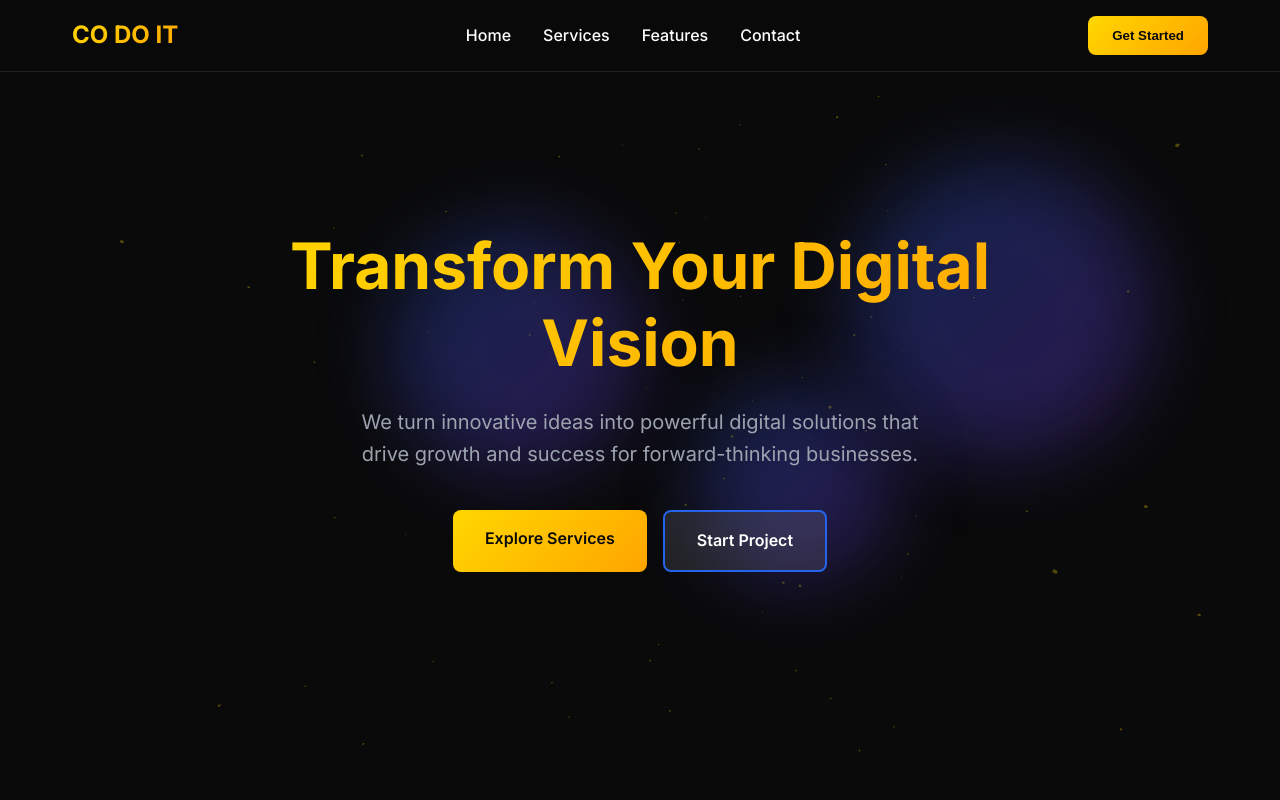
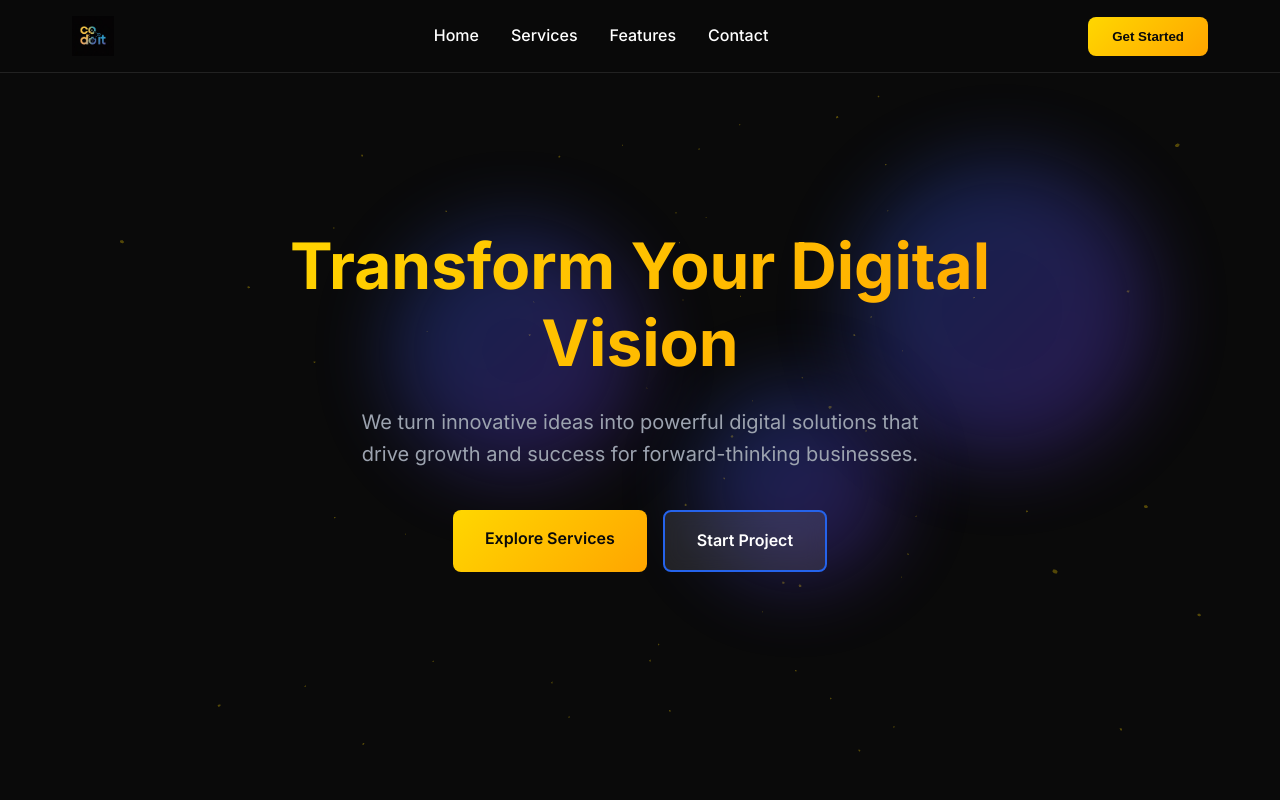
Before and after one commit to Sreeshks/codoit, a React (Vite) app: page / in a window 1280 px wide. Shown: the top 800 px of the page. Built offline with nearby package versions, Linux system fonts and the light colour scheme.

Commit message:
logo added

```diff
--- a/src/App.css
+++ b/src/App.css
@@ -93,11 +93,14 @@ body {
 }
 
 .logo {
-  font-size: 1.5rem;
-  font-weight: 700;
-  background: var(--gradient-gold);
-  -webkit-background-clip: text;
-  -webkit-text-fill-color: transparent;
+  display: flex;
+  align-items: center;
+}
+
+.logo-image {
+  height: 40px;
+  width: auto;
+  object-fit: contain;
 }
 
 .nav-links {
--- a/src/App.tsx
+++ b/src/App.tsx
@@ -238,7 +238,9 @@ const App: React.FC = () => {
 
       <nav id="navbar">
         <div className="nav-container">
-          <div className="logo">CO DO IT</div>
+          <div className="logo">
+            <img src="/Codoit Logo.jpeg" alt="CO DO IT Logo" className="logo-image" />
+          </div>
           <ul className="nav-links">
             <li><a href="#home">Home</a></li>
             <li><a href="#services">Services</a></li>
@@ -401,7 +403,7 @@ const App: React.FC = () => {
               </a>
               <a href="#" className="social-link">
                 <svg width="20" height="20" fill="currentColor" viewBox="0 0 24 24">
-                  <path d="M12.017 0C5.396 0 .029 5.367.029 11.987c0 5.079 3.158 9.417 7.618 11.174-.105-.949-.199-2.403.041-3.439.219-.937 1.406-5.957 1.406-5.957s-.359-.72-.359-1.781c0-1.663.967-2.911 2.168-2.911 1.024 0 1.518.769 1.518 1.688 0 1.029-.653 2.567-.992 3.992-.285 1.193.6 2.165 1.775 2.165 2.128 0 3.768-2.245 3.768-5.487 0-2.861-2.063-4.869-5.008-4.869-3.41 0-5.409 2.562-5.409 5.199 0 1.033.394 2.143.889 2.747.099.118.112.223.085.345-.09.381-.294 1.199-.334 1.363-.053.225-.172.271-.402.165-1.495-.69-2.433-2.878-2.433-4.646 0-3.776 2.748-7.252 7.92-7.252 4.158 0 7.392 2.967 7.392 6.923 0 4.135-2.607 7.462-6.233 7.462-1.214 0-2.357-.629-2.739-1.378l-.742 2.811c-.269 1.045-1.004 2.352-1.495 3.146C9.57 23.812 10.763 24.009 12.017 24.009c6.624 0 11.99-5.367 11.99-11.988C24.007 5.367 18.641.001.012.001z"/>
+                  <path d="M12.017 0C5.396 0 .029 5.367.029 11.987c0 5.079 3.158 9.417 7.618 11.174-.105-.949-.199-2.403.041-3.439.219-.937 1.406-5.957 1.406-5.957s-.359-.72-.359-1.781c0-1.663.967-2.911 2.168-2.911 1.024 0 1.518.769 1.518 1.688 0 1.029-.653 2.567-.992 2.567-1.645 0-3.768-2.245-3.768-5.487 0-2.861-2.063-4.869-5.008-4.869-3.41 0-5.409 2.562-5.409 5.199 0 1.033.394 2.143.889 2.747.099.118.112.223.085.345-.09.381-.294 1.199-.334 1.363-.053.225-.172.271-.402.165-1.495-.69-2.433-2.878-2.433-4.646 0-3.776 2.748-7.252 7.92-7.252 4.158 0 7.392 2.967 7.392 6.923 0 4.135-2.607 7.462-6.233 7.462-1.214 0-2.357-.629-2.739-1.378l-.742 2.811c-.269 1.045-1.004 2.352-1.495 3.146C9.57 23.812 10.763 24.009 12.017 24.009c6.624 0 11.99-5.367 11.99-11.988C24.007 5.367 18.641.001.012.001z"/>
                 </svg>
               </a>
             </div>
--- a/tsconfig.app.json
+++ b/tsconfig.app.json
@@ -19,7 +19,6 @@
     "strict": true,
     "noUnusedLocals": true,
     "noUnusedParameters": true,
-    "erasableSyntaxOnly": true,
     "noFallthroughCasesInSwitch": true,
     "noUncheckedSideEffectImports": true
   },
```
Also changed, not shown: public/Codoit Logo.jpeg (added).
